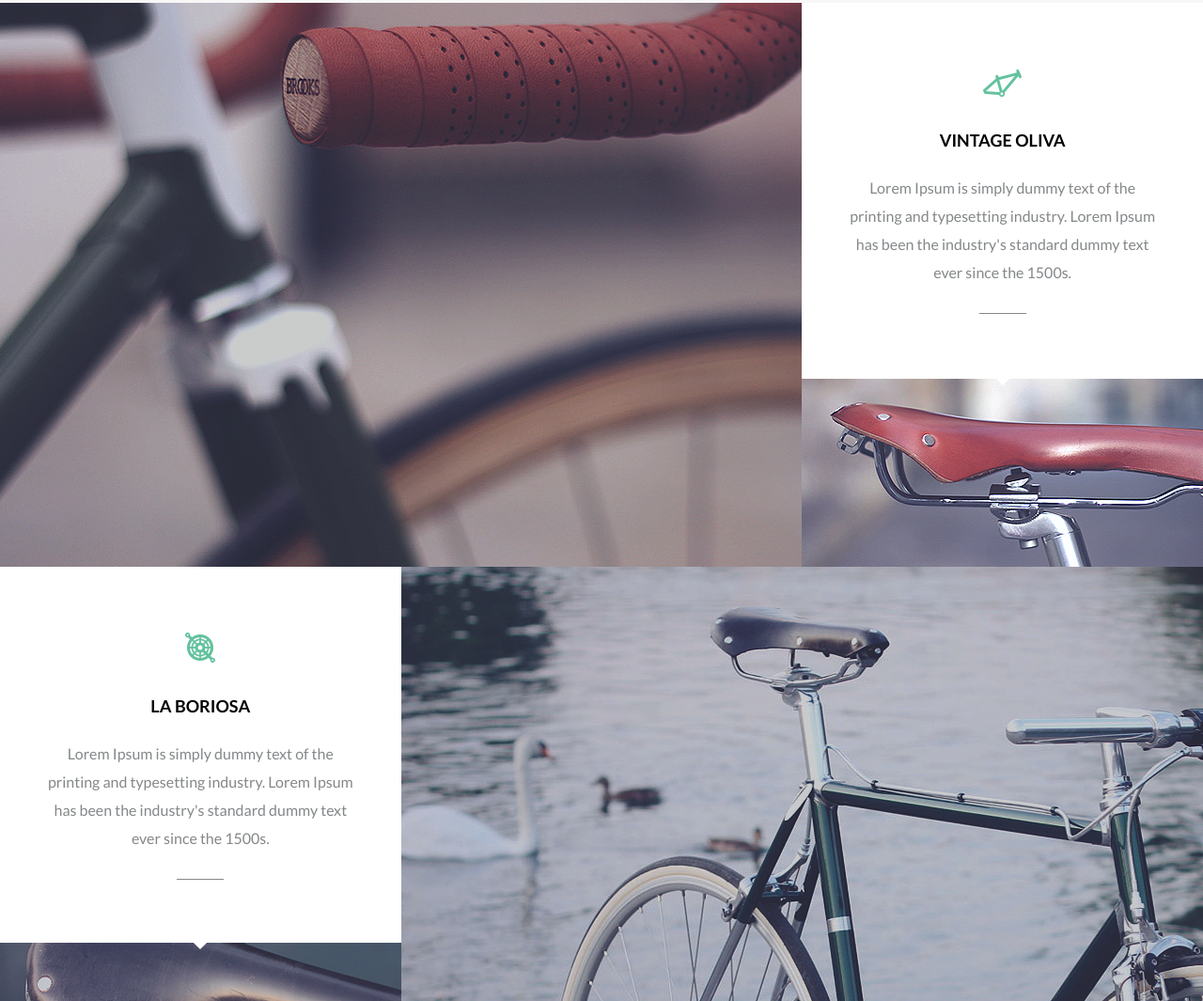
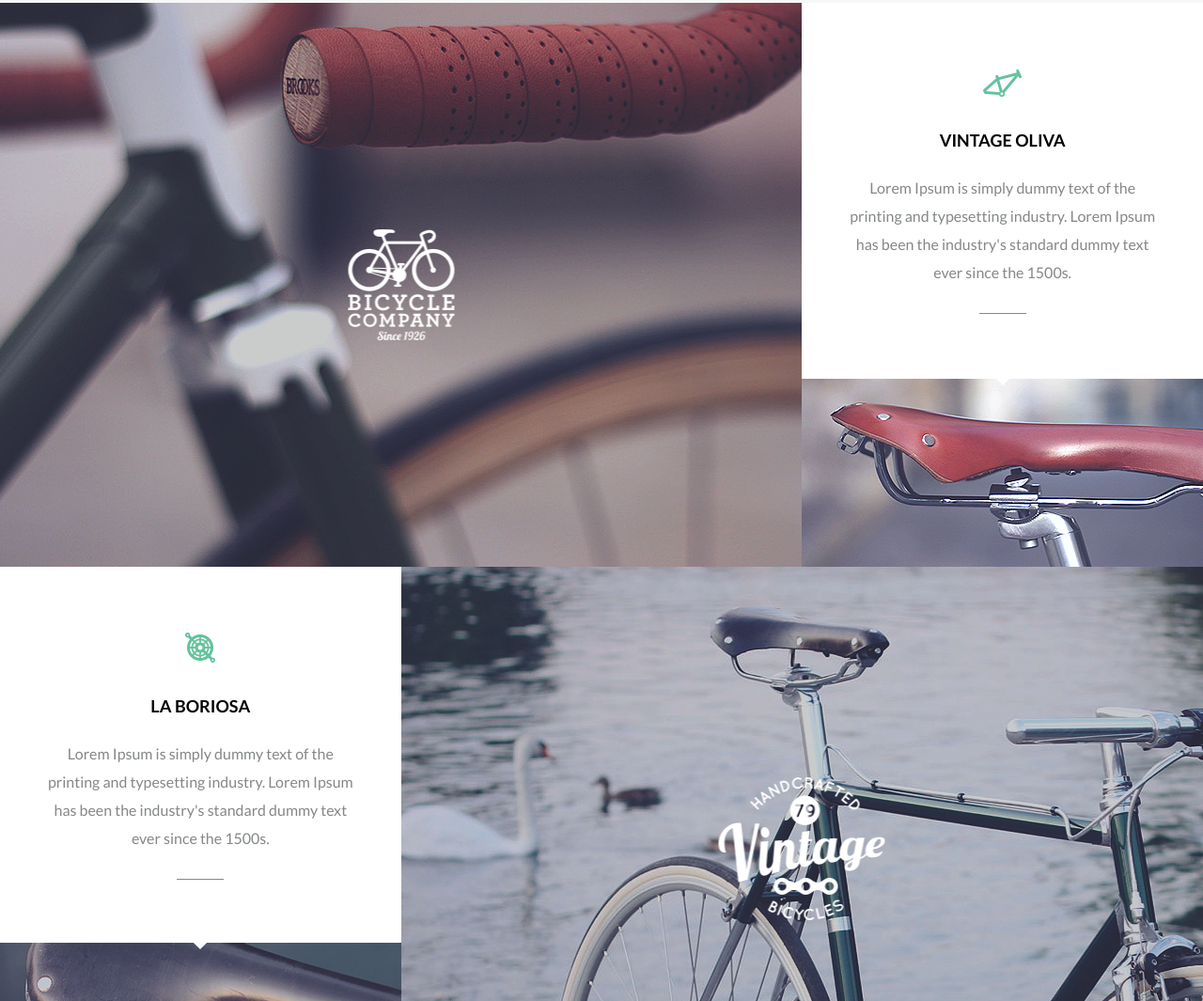
Before and after one commit to TC-Code/YEBO-Bicycle-Theme-TC, a plain HTML site: page html/index.html in a window 1280 px wide. Shown: the part 1267-2332 px from the top of the page at 94% size. Drawn offline with Linux system fonts and the light colour scheme.

Commit message:
Add icons to work section

```diff
--- a/css/style.css
+++ b/css/style.css
@@ -151,12 +151,20 @@ nav ul.nav {
 }
 
 .oliva div:nth-of-type(1) {
+  position: relative;
   float: left;
   height: 600px;
   width: 66.6666%;
   background-image: url('../images/bike_01/brooks.jpg');
   background-repeat: no-repeat;
   background-size: cover;
+}
+
+.oliva img[alt='bike icon'] {
+  position: absolute;
+  top: 50%;
+  left: 50%;
+  transform: translate(-50%, -50%);
 }
 
 .oliva div:nth-of-type(2) {
@@ -224,6 +232,7 @@ nav ul.nav {
 }
 
 .boriosa div:nth-of-type(2) {
+  position: relative;
   float: left;
   height: 600px;
   width: 66.6666%;
@@ -233,18 +242,33 @@ nav ul.nav {
   background-position: left;
 }
 
+.boriosa img[alt='vintage icon'] {
+  position: absolute;
+  top: 50%;
+  left: 50%;
+  transform: translate(-50%, -50%);
+}
+
 .hulot {
   width: 100%;
   height: 600px;
 }
 
 .hulot__bike-frame {
+  position: relative;
   float: left;
   width: 33.3333%;
   height: 100%;
   background-image: url('../images/bike_03/bike03_frame.jpg');
   background-repeat: no-repeat;
   background-size: cover;
+}
+
+.hulot img[alt='bicycles since 1926 icon'] {
+  position: absolute;
+  top: 50%;
+  left: 50%;
+  transform: translate(-50%, -50%);
 }
 
 .hulot div:nth-of-type(2) {
@@ -369,7 +393,6 @@ nav ul.nav {
 
 /* Shop gallery box 03 */
 
-
 .shop .box03 {
   width: 33.3333%;
   float: left;
@@ -461,6 +484,7 @@ nav ul.nav {
   text-indent: 20px;
   color: #929292;
   outline: none;
+  border: 1px solid #929292;
 }
 
 .mailing button {
--- a/html/index.html
+++ b/html/index.html
@@ -38,7 +38,9 @@
     </section>
     <section class="work">
       <div class="oliva clearfix">
-        <div></div>
+        <div>
+          <img src="../images/icons/icon_bike.png" alt="bike icon">
+        </div>
         <div>
           <img src="../images/icons/icon_bicycle_frame.png" alt="bicycle frame icon">
           <h3>Vintage Oliva</h3>
@@ -61,10 +63,14 @@
           </div>
           <div></div>
         </div>
-        <div></div>
+        <div>
+          <img src="../images/icons/icon_vintage.png" alt="vintage icon">
+        </div>
       </div>
       <div class="hulot clearfix">
-        <div class="hulot__bike-frame"></div>
+        <div class="hulot__bike-frame">
+          <img src="../images/icons/icon_since_1926.png" alt="bicycles since 1926 icon">
+        </div>
         <div>
           <div>
             <img src="../images/icons/icon_bicycle_fork.png" alt="bicycle crank icon">
```
